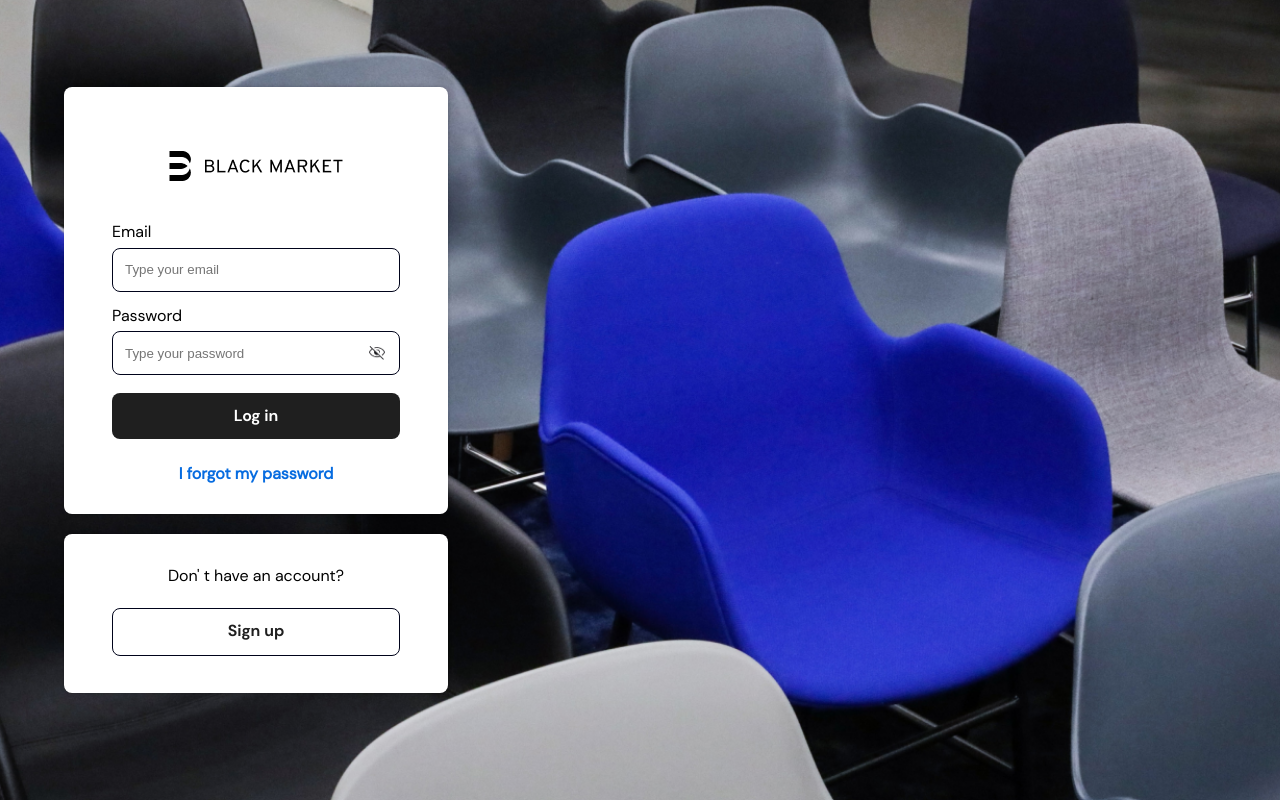
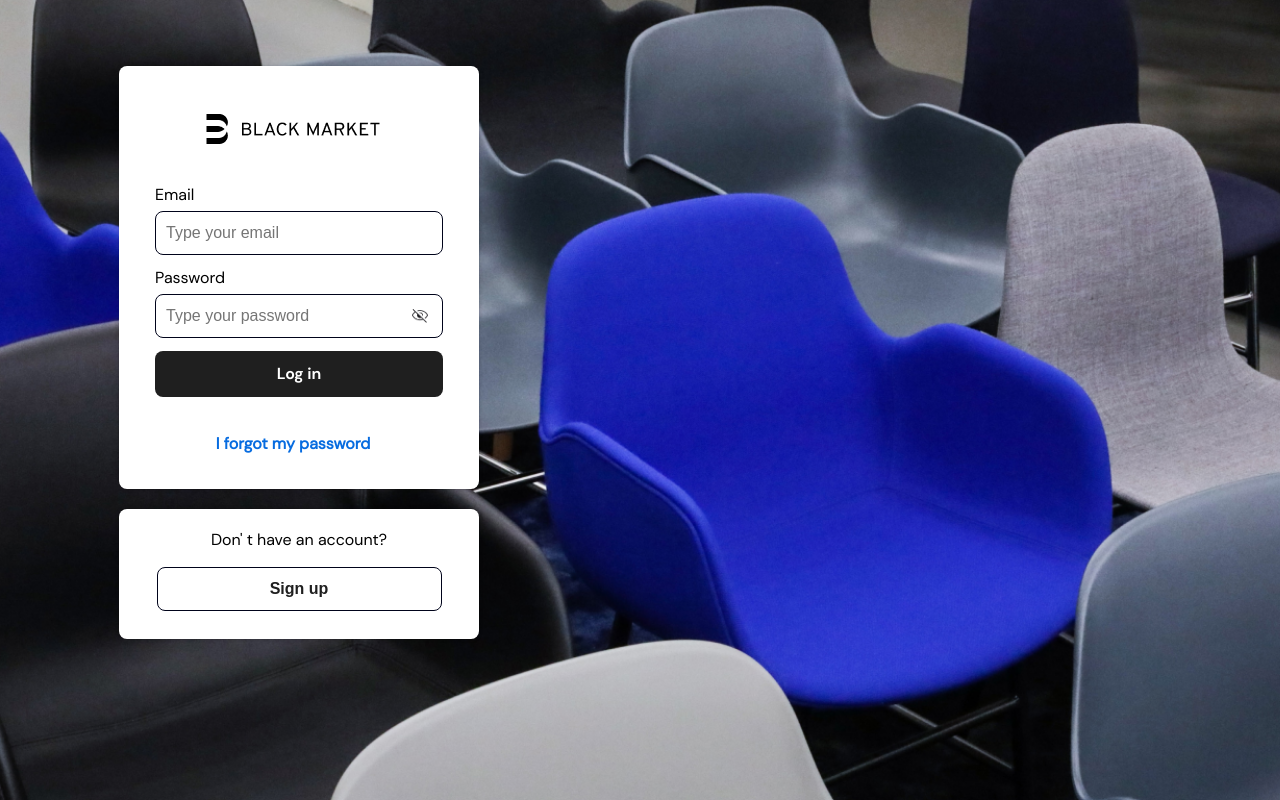
Before and after one commit to frankvielma/rs-blackmarket-fv, a React (Create React App) app: page /signup in a window 1280 px wide. Built offline with nearby package versions, Linux system fonts and the light colour scheme.

Commit message:
addtl fixes on styles

```diff
--- a/src/index.css
+++ b/src/index.css
@@ -10,7 +10,6 @@ body {
     background-size: cover;
     display: flex;
     flex-direction: column;
-    justify-content: center;
     height: 100vh;
   }
 
--- a/src/styles/App.css
+++ b/src/styles/App.css
@@ -16,6 +16,13 @@
   body {
     font-size: 16px;
   }
+
+  .container {
+    margin-left: 5%;
+    margin-top: 5%;
+    font-family: "DMSans-Regular";
+  }
+
 }
 
 @media only screen and (min-width: 48rem) {
@@ -39,8 +46,11 @@
   }
 
   .container {
-    padding: 0 4rem;
+    margin-left: 119px;
+    margin-top: 66px;
+    font-family: "DMSans-Regular";
   }
+
 }
 
 /* Colors */
--- a/src/styles/SignUp.css
+++ b/src/styles/SignUp.css
@@ -1,89 +1,61 @@
-.container {
-  font-family: "DMSans-Regular";
-}
-
 .form-container {
-  max-width: 24rem;
+  max-width: 22.5rem;
 }
 
 .form {
   background-color: rgb(255, 255, 255);
   box-shadow: rgba(0, 0, 0, 0.2) 0rem 0rem 0.25rem 0rem;
-  padding: 3rem 3rem 1.875rem;
+  padding: 3rem 3rem 1.875rem 2.25rem;
   margin-bottom: 1.25rem;
   border-radius: 0.5rem;
 }
 
 .brand-container {
-  margin: 1rem 0rem 2.5rem;
+  margin: 0rem 0rem 2.5rem;
   display: flex;
   justify-content: center;
 }
 
 .email,
 .password {
-  font-size: rem;
   line-height: 1.3rem;
 }
 
-.input-email1 {
+.input-email1,
+.input-password1 {
   margin: 0.3rem 0rem 0.8rem;
+  font-size: 1rem;
 }
 
 .input-email2 {
   box-sizing: border-box;
-  /* Auto layout */
-  display: flex;
-  flex-direction: row;
-  align-items: flex-start;
-  padding: 0.75rem;
-
-  width: 100%;
+  padding-left: 0.625rem;
+  width: 18rem;
   height: 2.75rem;
-  left: calc(50% - 18rem / 2);
-  top: calc(50% - 2.75rem / 2 + 10.15rem);
-
-  /* White */
   background: #ffffff;
-
-  /* Background A */
   border: 0.06rem solid #00031a;
   border-radius: 0.5rem;
-}
-
-.input-password1 {
-  margin: 0.3rem 0rem 0.8rem;
+  font-size: 1rem;
 }
 
 .input-password2 {
   box-sizing: border-box;
-  /* Auto layout */
-  display: flex;
-  flex-direction: row;
-  align-items: flex-start;
-  padding: 0.75rem;
-
-  width: 100%;
+  padding-left: 0.625rem;
+  width: 18rem;
   height: 2.75rem;
-  left: calc(50% - 18rem / 2);
-  top: calc(50% - 2.75rem / 2 + 10.15rem);
-
-  /* White */
   background: #ffffff;
-
-  /* Background A */
   border: 0.06rem solid #00031a;
   border-radius: 0.5rem;
-
   background: url("../assets/images/visibility_off.png") no-repeat 16rem
     0.875rem;
   background-size: 1rem 0.875rem;
+  font-size: 1rem;
+  font-style: normal;
 }
 
 .login-button1 {
   display: flex;
   flex-direction: column;
-  align-items: center;
 }
 
 .login-button2 {
@@ -91,9 +63,8 @@
   border: 0rem none rgb(255, 255, 255);
   color: rgb(255, 255, 255);
   cursor: pointer;
-  margin: 0.3rem 0rem;
   padding: 0.8rem;
-  width: 100%;
+  width: 288px;
   font-family: DMSans-Bold;
   font-size: 1rem;
   line-height: 1.3rem;
@@ -101,17 +72,18 @@
 }
 
 .forgot-password {
-  margin-top: 1.1875rem;
+  margin-top: 2.25rem;
   margin-bottom: 0rem;
   color: rgb(7, 108, 224);
   font-size: 1rem;
   text-decoration: none solid rgb(7, 108, 224);
   text-align: center;
   font-weight: 700;
+  margin-bottom: 0.3125rem;
 }
 
 .container-signup {
-  padding: 1rem 3rem 2rem;
+  padding: .3125rem 3rem 1.75rem 3rem;
   background-color: rgb(255, 255, 255);
   box-shadow: rgba(0, 0, 0, 0.2) 0rem 0rem 0.25rem 0rem;
   margin-bottom: 1.25rem;
@@ -135,11 +107,9 @@
   border: 0.0625rem solid rgb(0, 3, 26);
   color: rgb(31, 31, 31);
   cursor: pointer;
-  margin: 0.3rem 0rem;
-  padding: 0.8rem;
-  width: 100%;
-  font-family: DMSans-Bold;
+  width: 17.8125rem;
+  height: 2.75rem;
+  font-weight: 700;
   font-size: 1rem;
-  line-height: 1.3rem;
   border-radius: 0.5rem;
 }
```
